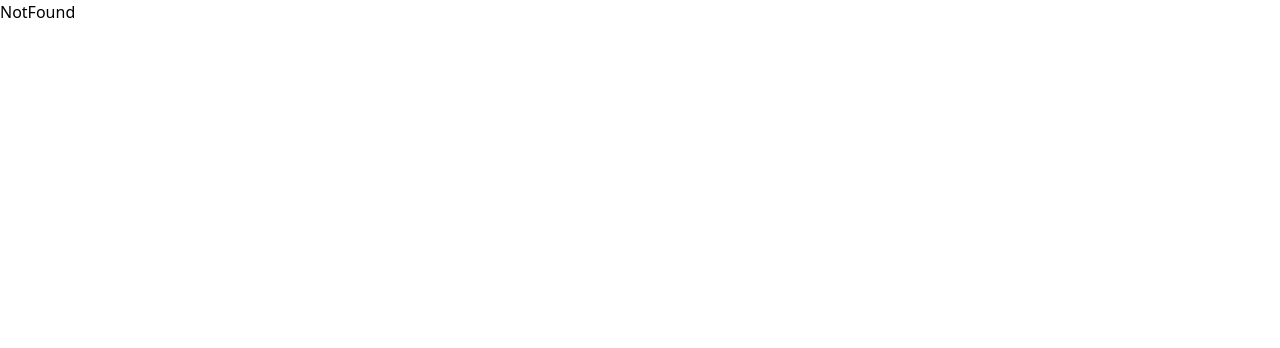
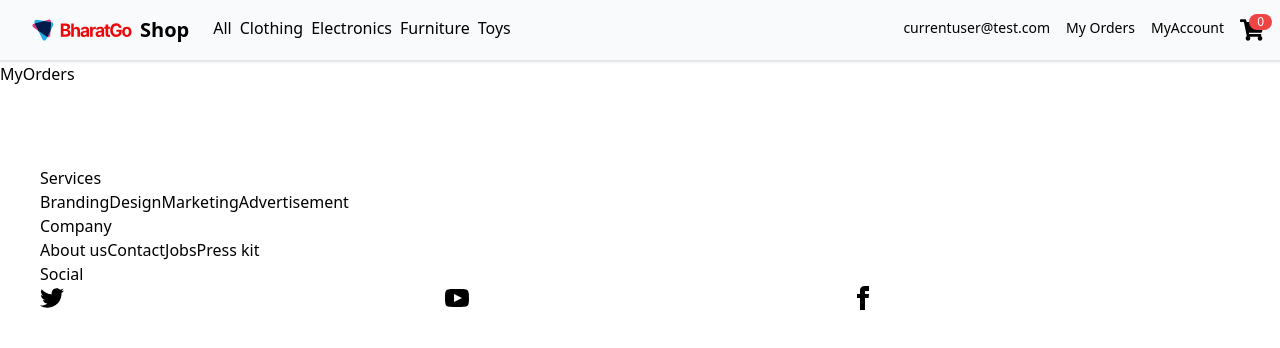
Before and after one commit to sibuspd/demo-bg, a React (Vite) app: page /my-orders in a window 1280 px wide. Before the commit this address had no page. Shown: the top 348 px of the page. Built offline with nearby package versions, Linux system fonts and the light colour scheme.

Commit message:
Router configuration updated

```diff
--- a/src/components/Header.jsx
+++ b/src/components/Header.jsx
@@ -1,23 +1,29 @@
-import React from 'react'
-import Navbar from './Navbar'
-import CartItems from './CartItems'
-import Logo from './Logo'
+import React from "react";
+import Navbar from "./Navbar";
+import CartItems from "./CartItems";
+import Logo from "./Logo";
+import MyOrders from "./MyOrders";
+import MyAccount from "./MyAccount";
+import { Link } from "react-router-dom";
 
 function Header() {
   return (
-    <div className='flex justify-between items-center p-4 bg-gray-50 border-b-2 shadow-sm'>
+    <div className="flex justify-between items-center p-4 bg-gray-50 border-b-2 shadow-sm">
+      <div className="flex flex-col md:flex-row gap-6 md:ml-4">
+        <Link to={"/"}>
+          <Logo />
+        </Link>
+        <Navbar />
+      </div>
 
-            <div className='flex flex-col md:flex-row gap-6 md:ml-4'>
-                <Logo/>
-                <Navbar/>
-            </div>
-
-            <div className='flex gap-2'>
-                <CartItems/>
-            </div>
-
+      <div className="flex gap-4 font-medium text-sm">
+        <h5 className="font-thin">currentuser@test.com</h5>
+        <Link to={"/my-orders"}>My Orders</Link>
+        <Link to={"/my-account"}>MyAccount</Link>
+        <CartItems />
+      </div>
     </div>
-  )
+  );
 }
 
-export default Header
+export default Header;
--- /dev/null
+++ b/src/components/MyAccount.jsx
@@ -0,0 +1,9 @@
+import React from 'react'
+
+function MyAccount() {
+  return (
+    <div>MyAccount</div>
+  )
+}
+
+export default MyAccount
--- a/src/main.jsx
+++ b/src/main.jsx
@@ -14,6 +14,10 @@ import { Suspense } from "react";
 import Spinner from "./components/Spinner.jsx";
 import shopStore from "./utils/shopStore.js";
 import AllProducts from "./components/AllProducts.jsx";
+import MyOrders from "./components/MyOrders.jsx";
+import Header from "./components/Header.jsx";
+import Footer from "./components/Footer.jsx";
+import MyAccount from "./components/MyAccount.jsx";
 
 // Router Configuration
 const appRouter = createBrowserRouter([
@@ -28,9 +32,11 @@ const appRouter = createBrowserRouter([
         children: [
           {
             index: true,
-            element: (<Suspense fallback={<Spinner/>}>
-              <AllProducts/>
-            </Suspense>),
+            element: (
+              <Suspense fallback={<Spinner />}>
+                <AllProducts />
+              </Suspense>
+            ),
           },
           {
             path: "clothing",
@@ -68,6 +74,26 @@ const appRouter = createBrowserRouter([
       },
     ],
   },
+  {
+    path: "my-orders",
+    element: (
+      <Suspense fallback={<Spinner />}>
+        <Header/>
+        <MyOrders />
+        <Footer/>
+      </Suspense>
+    ),
+  },
+    {
+    path: "my-account",
+    element: (
+      <Suspense fallback={<Spinner />}>
+        <Header/>
+        <MyAccount/>
+        <Footer/>
+      </Suspense>
+    ),
+  }
 ]);
 
 createRoot(document.getElementById("root")).render(
```
